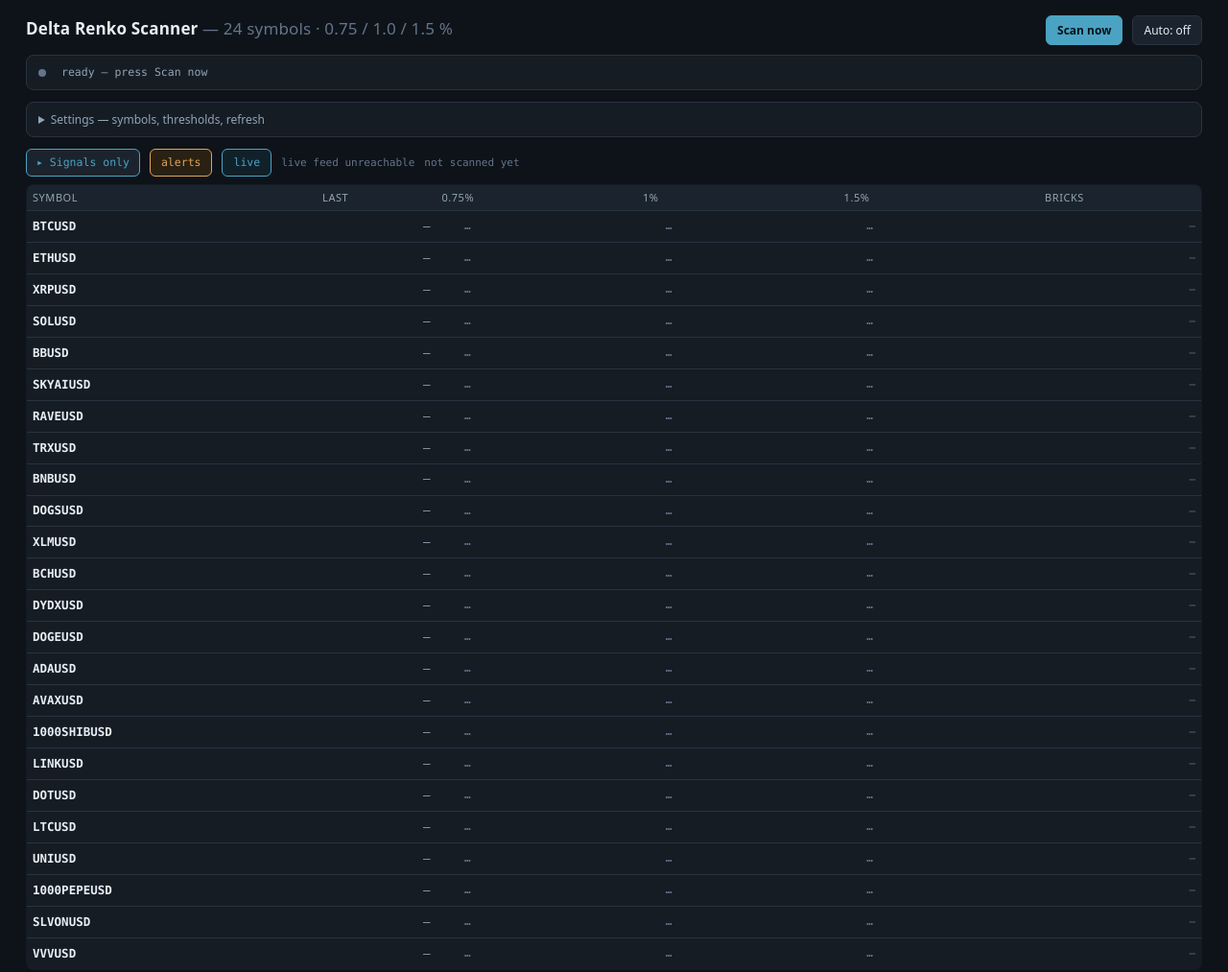
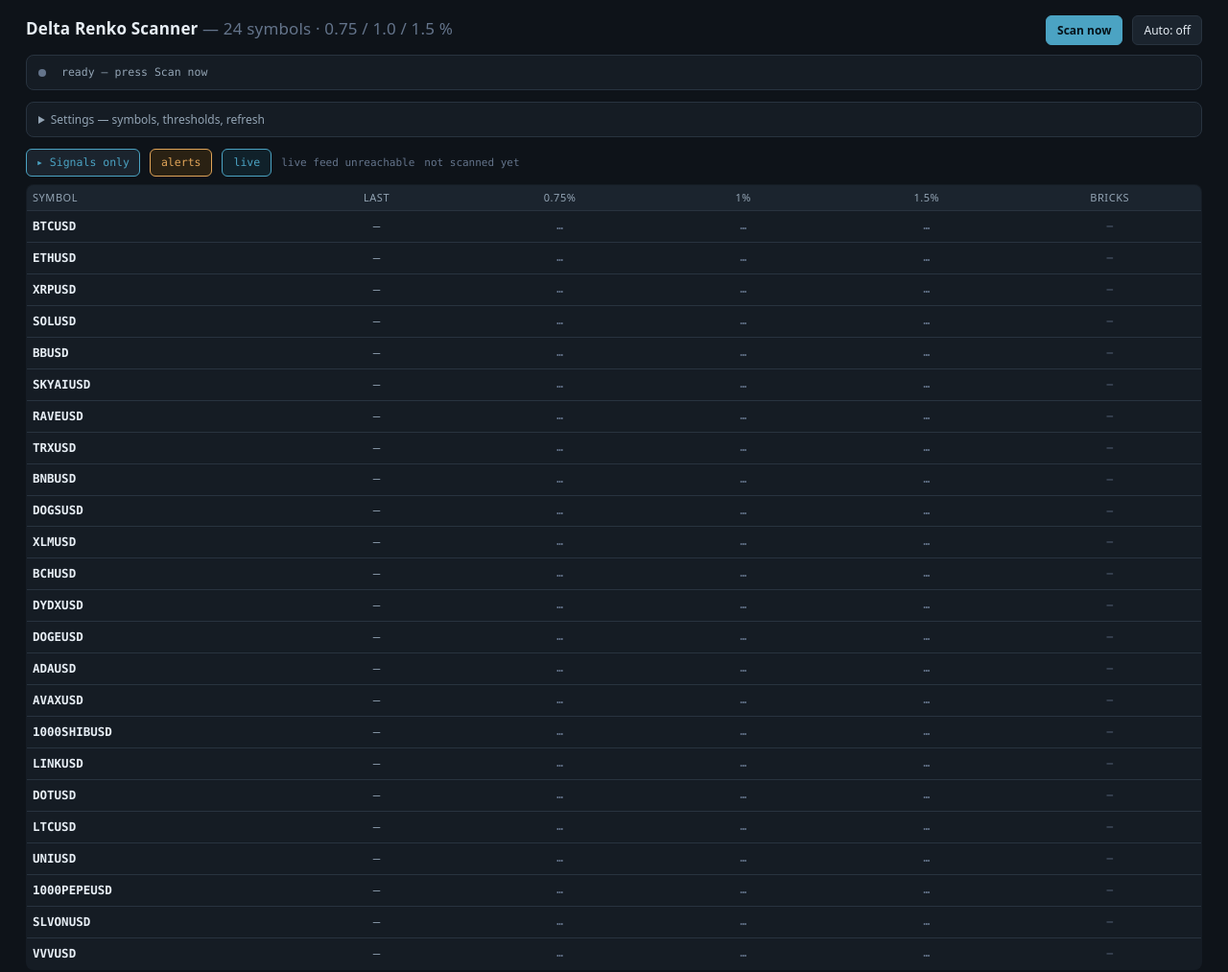
Before and after one commit to Ishwar1605/Scanner, a plain HTML site: page renko.html in a window 1280 px wide. Shown: the top 1013 px of the page at 96% size. Drawn offline with Linux system fonts and the light colour scheme; no server answers.

Commit message:
Add files via upload

```diff
--- a/renko.html
+++ b/renko.html
@@ -58,11 +58,15 @@ input,textarea{width:100%;background:var(--bg);color:var(--fg);border:1px solid
 textarea{min-height:64px;resize:vertical;grid-column:1/-1}
 table{width:100%;border-collapse:collapse;background:var(--panel);
       border:1px solid var(--line);border-radius:8px;overflow:hidden}
-th,td{padding:5px 6px;text-align:left;border-bottom:1px solid var(--line);font-size:12.5px}
+table{table-layout:fixed}
+th:first-child{width:22%}
+th,td{padding:5px 6px;text-align:center;border-bottom:1px solid var(--line);font-size:12.5px}
 th{background:var(--panel2);color:var(--dim);font-weight:500;font-size:11px;
    text-transform:uppercase;letter-spacing:.05em;position:sticky;top:0;z-index:2}
-td.sym{font-family:var(--mono);font-weight:600;white-space:nowrap}
-td.num{font-family:var(--mono);font-variant-numeric:tabular-nums;color:var(--dim);text-align:right;
+td.sym{font-family:var(--mono);font-weight:600;white-space:nowrap;text-align:left;
+       overflow:hidden;text-overflow:ellipsis}
+th:first-child{text-align:left}
+td.num{font-family:var(--mono);font-variant-numeric:tabular-nums;color:var(--dim);
        white-space:nowrap}
 /* The bricks column was wrapping "159 / 78 / 36" onto three lines, which made EVERY row
    three lines tall on a phone. nowrap plus a smaller face is most of the compaction. */
```
